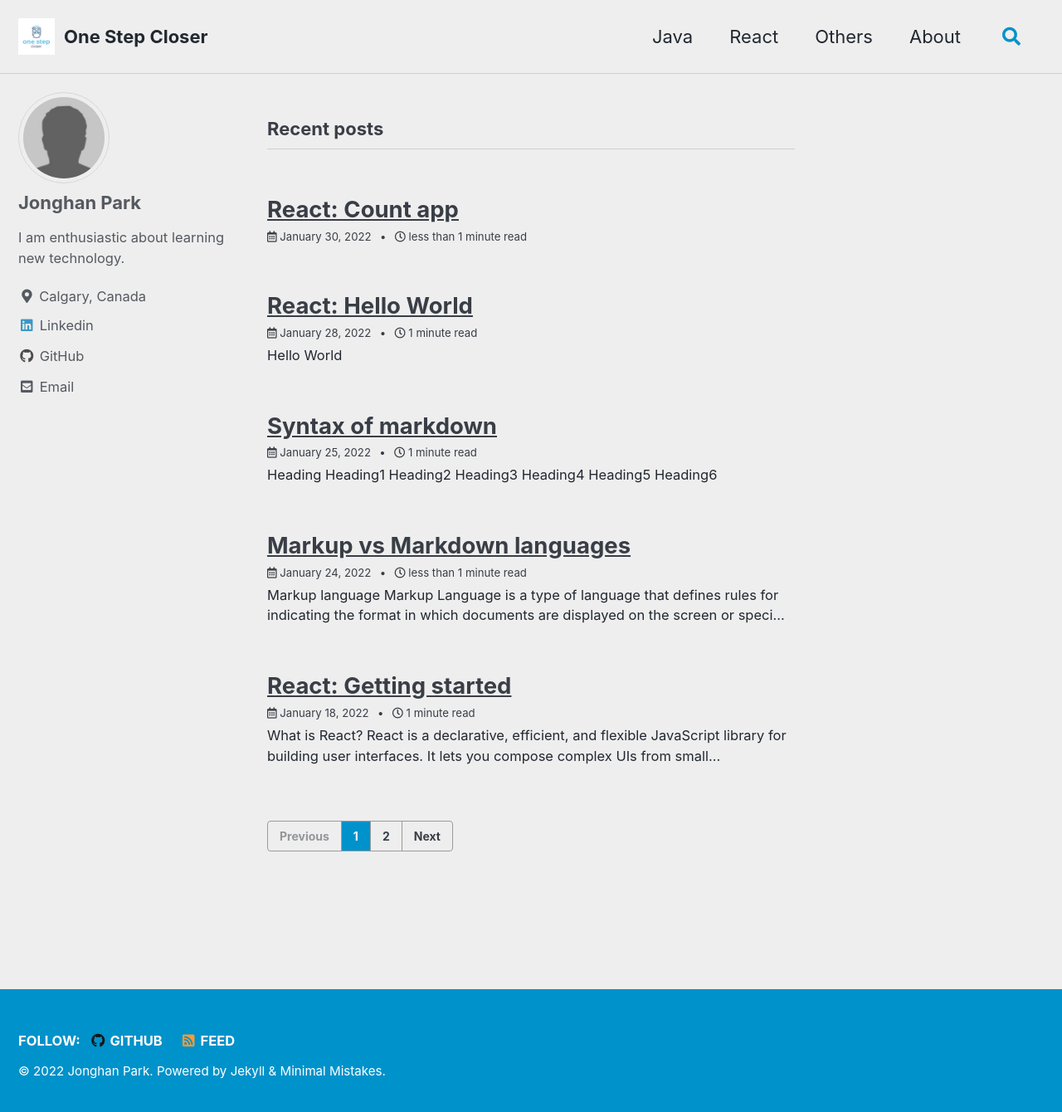
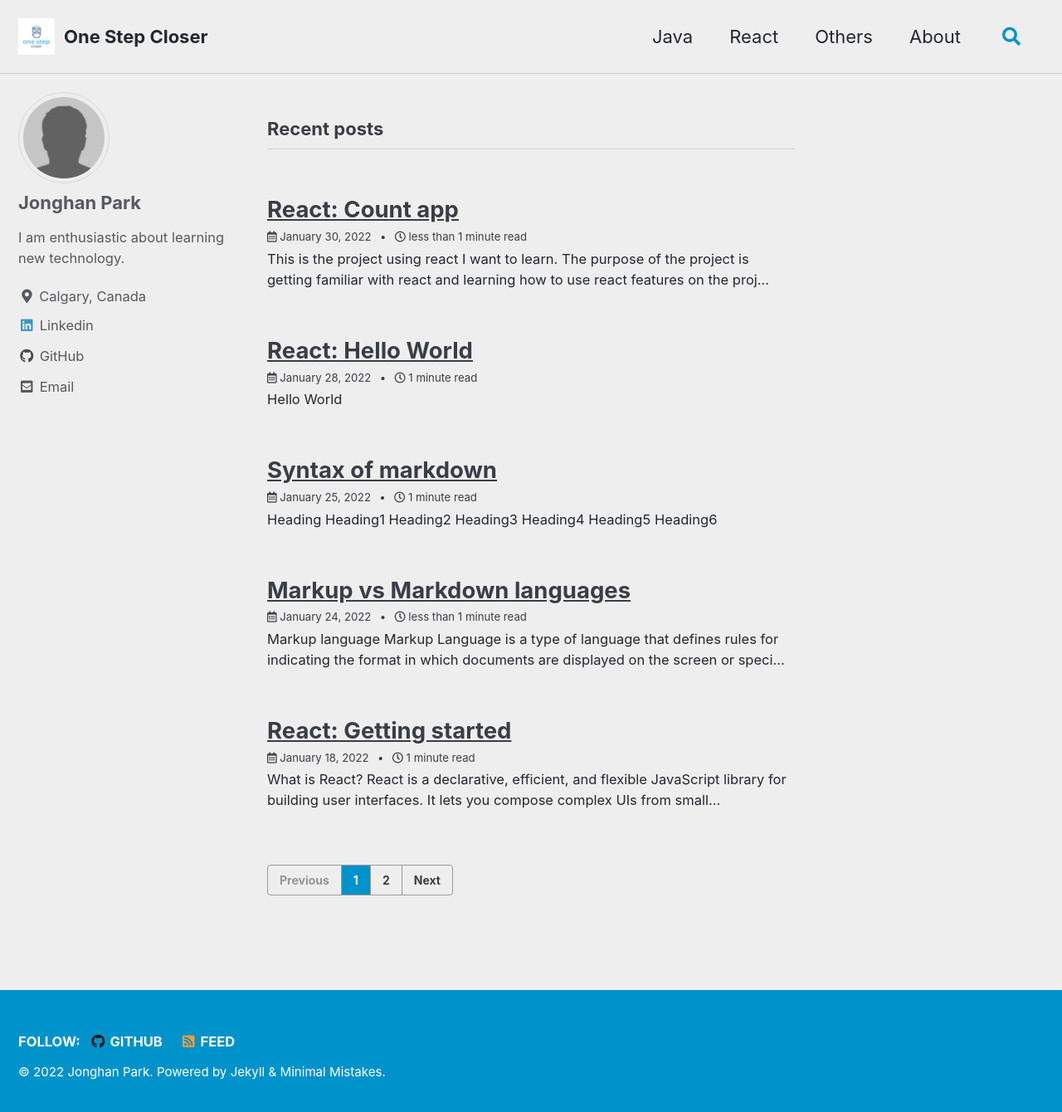
Before and after one commit to Jonghan-park/jonghan-park.github.io, a Jekyll site: the page built from index.html, in a window 1280 px wide and 1347 px high. Shown: the top 1340 px of the window at 83% size. Built offline with Jekyll 4.4.1, drawn with Linux system fonts in a browser that asks for light colours; cached includes are drawn as plain includes; the list of posts is cut into pages by our own code.

Commit message:
Update posting

```diff
--- a/_posts/2022-01-30-React_Count_App.md
+++ b/_posts/2022-01-30-React_Count_App.md
@@ -8,3 +8,8 @@ tags:
   - React
   - Count app
 ---
+
+This is the project using react I want to learn. The purpose of the project is getting familiar with react and learning how to use react features on the project.
+
+I've learned a content from YouTube.
+ [React begginner YouTube link](https://www.youtube.com/watch?v=Ke90Tje7VS0&t=1259s)
```
